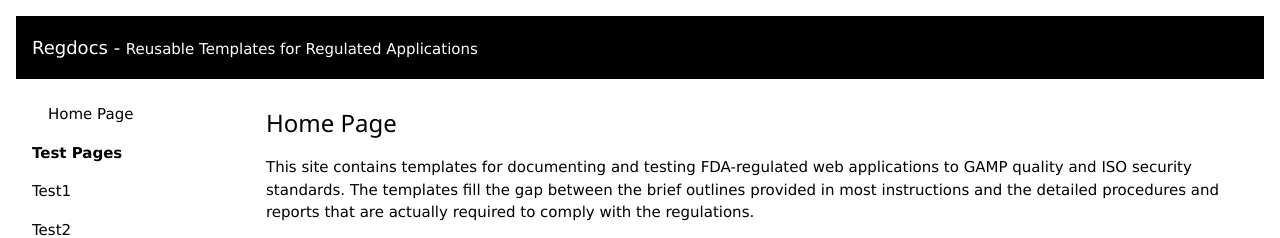
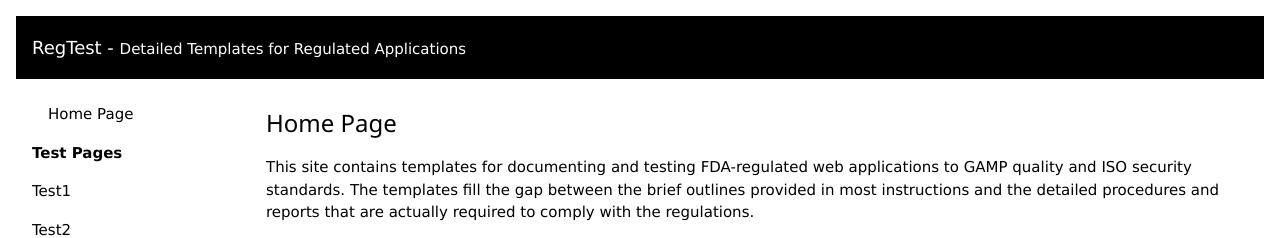
Before and after one commit to wgoodridge/regtest, a Jekyll site: the page built from index.md, in a window 1280 px wide. Shown: the top 238 px of the page. Built offline with Jekyll 4.4.1, drawn with Linux system fonts in a browser that asks for light colours.

Commit message:
Update Gemfile and _config.yml

```diff
--- a/Gemfile
+++ b/Gemfile
@@ -1,3 +1,3 @@
 source 'https://rubygems.org'
-gem 'jekyll'
+gem 'github-pages', group: :jekyll_plugins
 gem 'wdm', '>= 0.1.0' if Gem.win_platform?
--- a/_config.yml
+++ b/_config.yml
@@ -1,9 +1,9 @@
 name: Documenting and Testing
-title: Regdocs
-subtitle: Reusable Templates for Regulated Applications
+title: RegTest
+subtitle:  Detailed Templates for Regulated Applications
 url:
 description: Website with templates for documenting and testing FDA and EU regulated life science applications. Templates are based on GAMP5, and ISO security standards, most can be output in several formats (doc, pdf, html, markdown), with enough detail for easy customization.
-baseurl: /regdocs
+baseurl: /regtest
 url:
 kramdown:
  input: GFM
```
